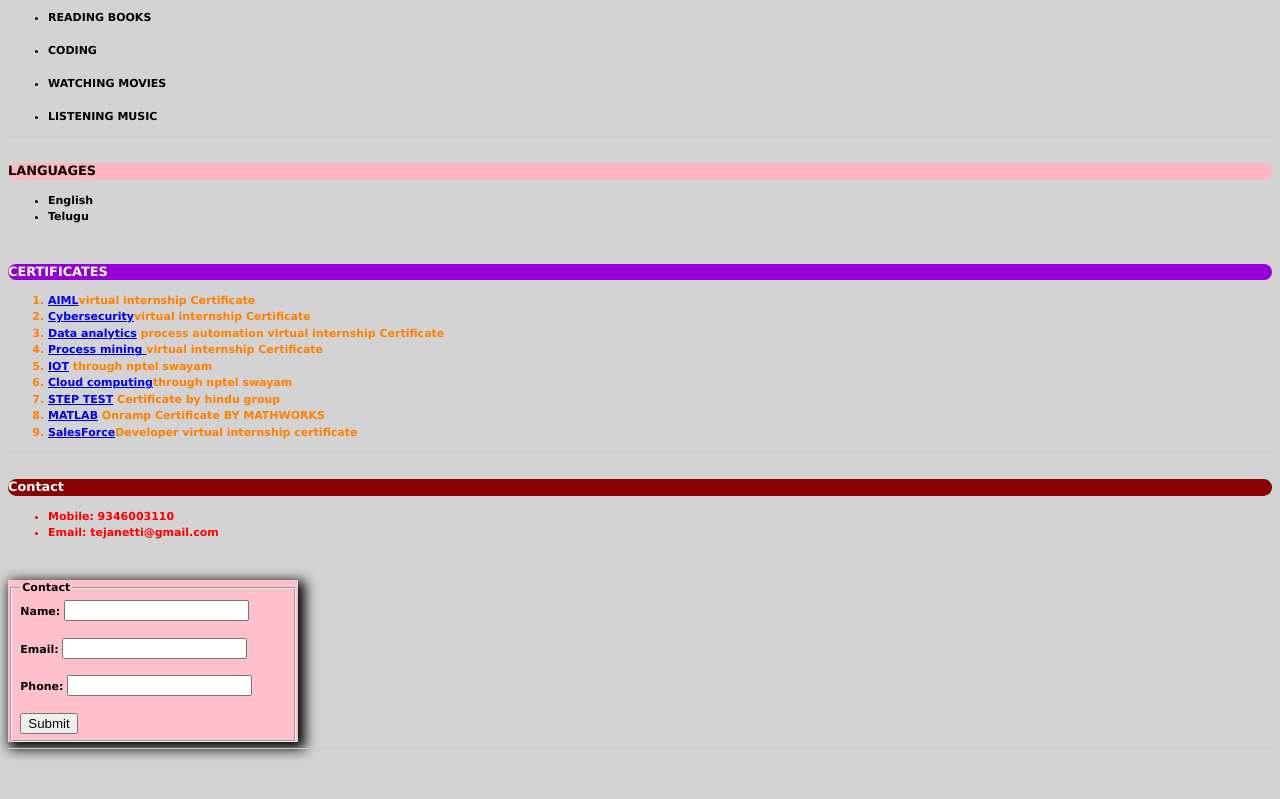
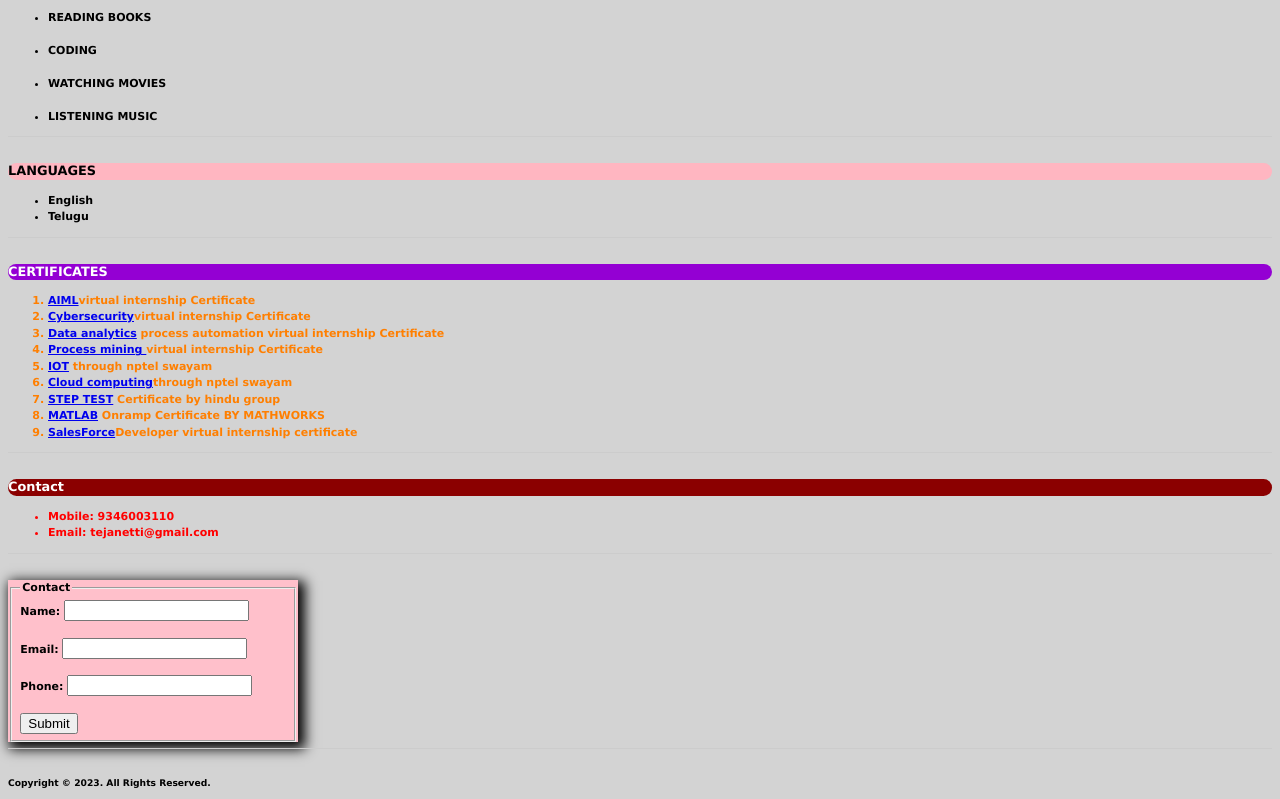
Before and after one commit to 20KD1A05C1/Teja-Portfolio-website, a plain HTML site: page index.html in a window 1280 px wide. Shown: the part 1178-1977 px from the top of the page. Before the commit the page ends 1953 px from the top, so only its background shows below. Drawn offline with Linux system fonts and the light colour scheme; files whose address does not match are found by name.

Commit message:
Update index.html

```diff
--- a/index.html
+++ b/index.html
@@ -213,5 +213,10 @@
        </form>
    </div>
 <hr>
+    <footer>
+    <small>
+      Copyright © 2023. All Rights Reserved.
+    </small>
+    </footer>
   </body>
 </html>
```
